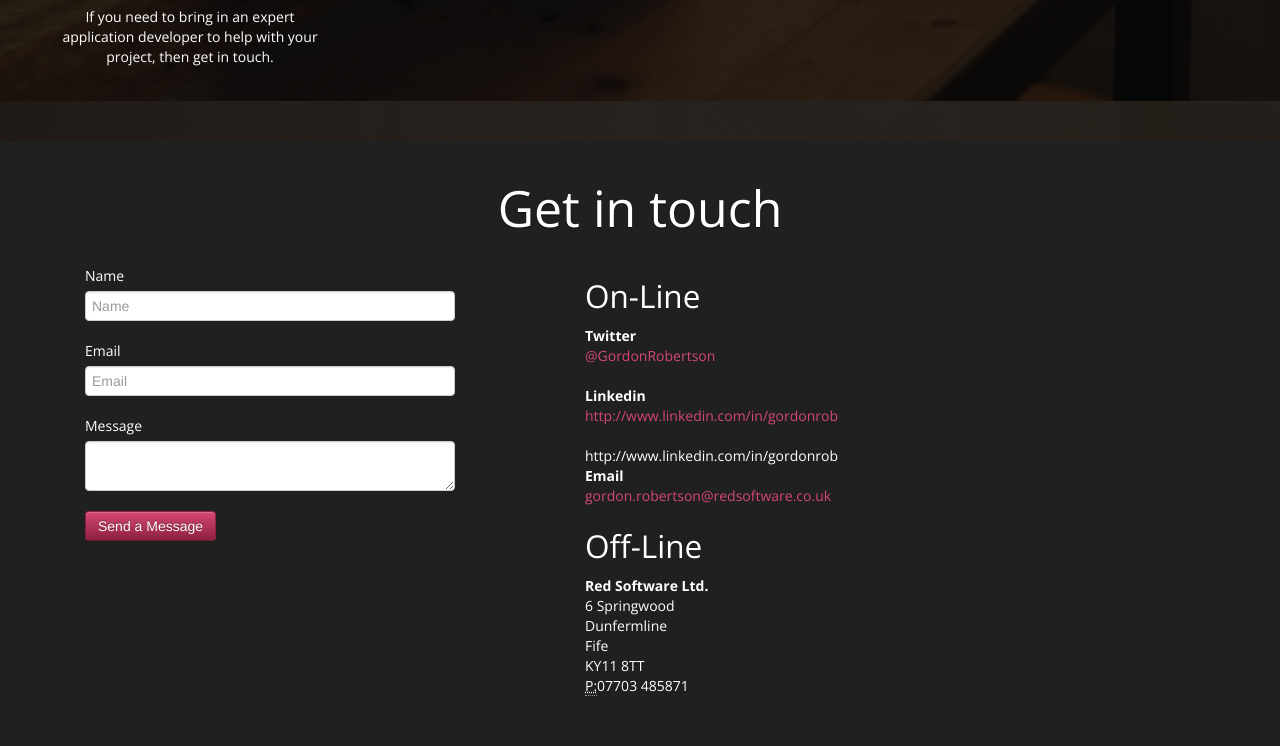
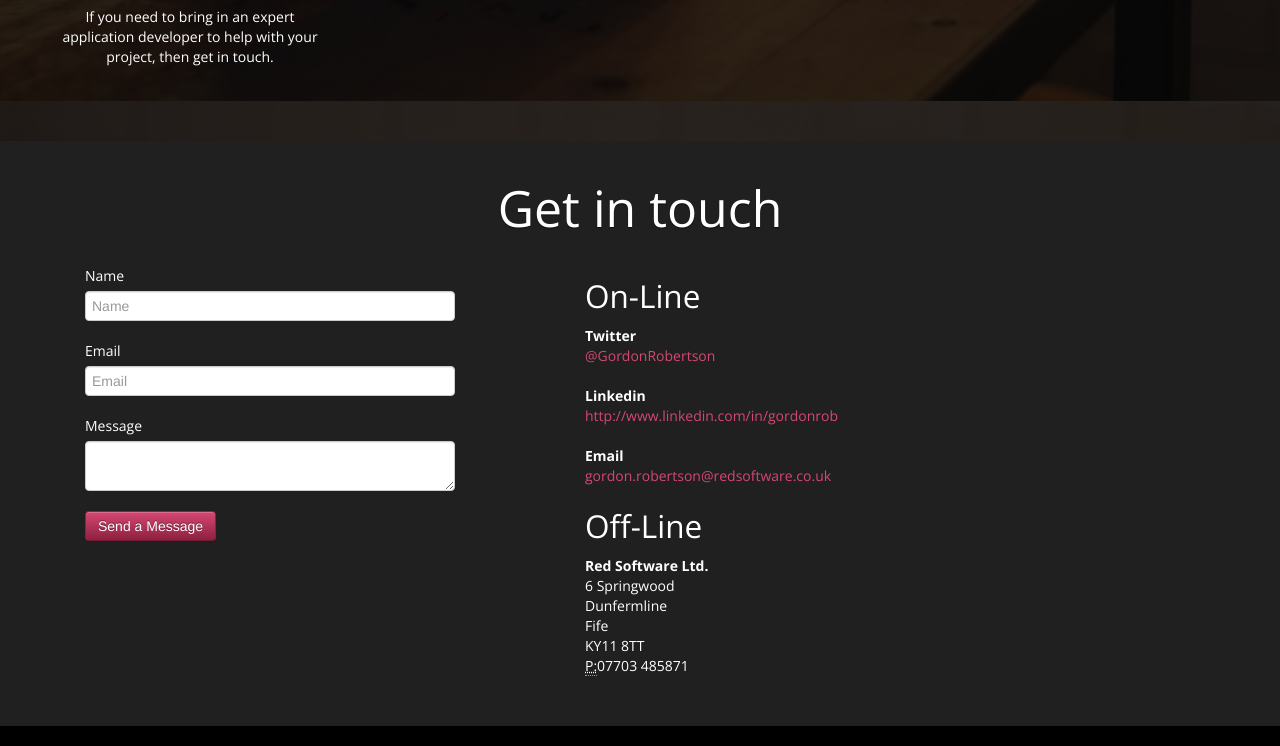
Before and after one commit to GordonRobertson/redsoftware-home, a plain HTML site: page public/index.html in a window 1280 px wide. Shown: the part 1499-2245 px from the top of the page. Drawn offline with nearby package versions, Linux system fonts and the light colour scheme.

Commit message:
Bug with the linkedin link

```diff
--- a/public/index.html
+++ b/public/index.html
@@ -187,8 +187,6 @@
 				  <a href="http://www.linkedin.com/in/gordonrob">http://www.linkedin.com/in/gordonrob</a>
 				</address>
 
-
-http://www.linkedin.com/in/gordonrob
 				<address>
 				  <strong>Email</strong><br>
 				  <a href="mailto:gordon.robertson@redsoftware.co.uk">gordon.robertson@redsoftware.co.uk</a>
```
